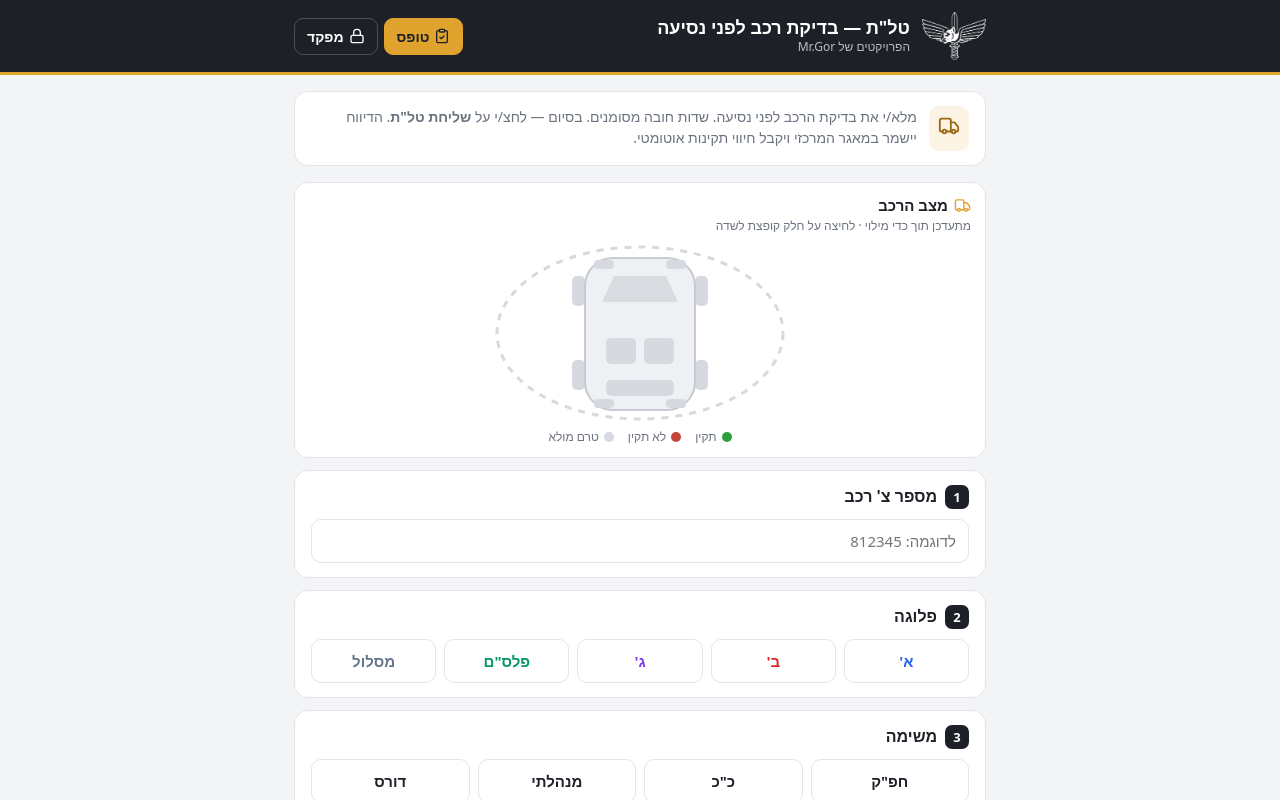
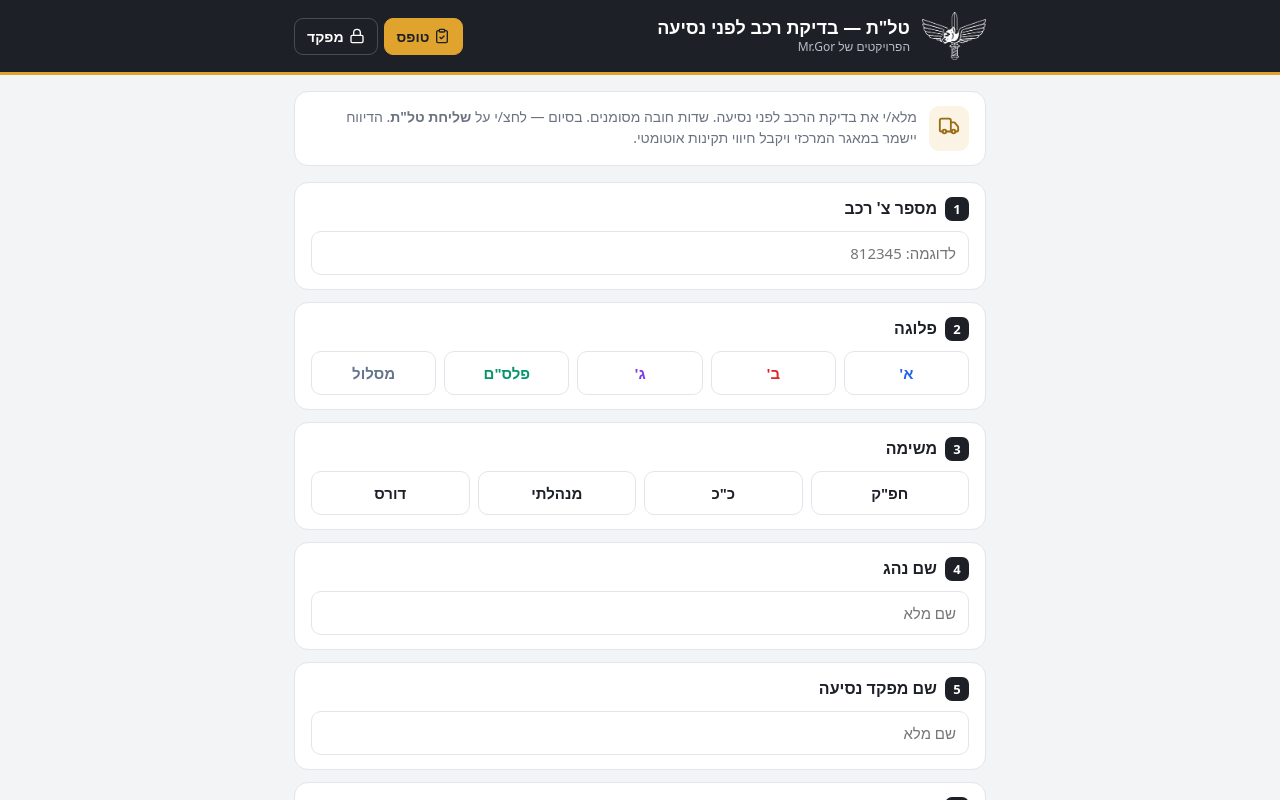
Before and after one commit to MrGor-gif/panther-talat, a React (Vite) app: page / in a window 1280 px wide. Shown: the top 800 px of the page. Built offline with nearby package versions, Linux system fonts and the light colour scheme.

Commit message:
Revert "Add interactive vehicle diagram on the form — parts color green/red live as you fill; click a part to jump to its field"
This reverts commit 02a665abbaf1fe5f095245505884ecf644c4ece0.

```diff
--- a/src/App.jsx
+++ b/src/App.jsx
@@ -361,7 +361,7 @@ function TalatFields({ f, set, errors, onError }) {
           value={f.commander} onChange={(e) => set("commander", e.target.value)} />
       </Section>
 
-      <Section n={6} title="מפלס דלק" id="sec-fuel">
+      <Section n={6} title="מפלס דלק">
         <Choice options={FUEL_LEVELS} value={f.fuel} onChange={(v) => set("fuel", v)} error={errors.fuel} />
       </Section>
 
@@ -369,7 +369,7 @@ function TalatFields({ f, set, errors, onError }) {
         <Choice options={COOLANT_LEVELS} value={f.coolant} onChange={(v) => set("coolant", v)} error={errors.coolant} col />
       </Section>
 
-      <Section n={8} title="מתיזים" hint="בדוק מים, מיכל ווישרים" id="sec-sprayers">
+      <Section n={8} title="מתיזים" hint="בדוק מים, מיכל ווישרים">
         <OkBad value={f.sprayers} onChange={(v) => set("sprayers", v)} error={errors.sprayers} />
       </Section>
 
@@ -377,7 +377,7 @@ function TalatFields({ f, set, errors, onError }) {
         <ImageField value={f.engineOilImg} onChange={(v) => set("engineOilImg", v)} onError={onError} />
       </Section>
 
-      <Section n={10} title="מושבים אחוריים" hint="צלם ובדוק תקינות מושבים אחוריים, תעד אם יש נזק" id="sec-seats">
+      <Section n={10} title="מושבים אחוריים" hint="צלם ובדוק תקינות מושבים אחוריים, תעד אם יש נזק">
         <input className="inp" placeholder="תיאור נזק (אופציונלי)" value={f.rearSeatsDamage}
           onChange={(e) => set("rearSeatsDamage", e.target.value)} />
         <div style={{ height: 10 }} />
@@ -403,15 +403,15 @@ function TalatFields({ f, set, errors, onError }) {
         </div>
       </Section>
 
-      <Section n={13} title="לחץ אוויר בגלגלים" id="sec-tire">
+      <Section n={13} title="לחץ אוויר בגלגלים">
         <OkBad value={f.tirePressure} onChange={(v) => set("tirePressure", v)} error={errors.tirePressure} />
       </Section>
 
-      <Section n={14} title="תאורה" hint="בדוק פנסים קדמיים ואחוריים" id="sec-lights">
+      <Section n={14} title="תאורה" hint="בדוק פנסים קדמיים ואחוריים">
         <OkBad value={f.lights} onChange={(v) => set("lights", v)} error={errors.lights} />
       </Section>
 
-      <Section n={15} title="מנעול לתא מטען" id="sec-trunk">
+      <Section n={15} title="מנעול לתא מטען">
         <Choice options={TRUNK_LOCK} value={f.trunkLock} onChange={(v) => set("trunkLock", v)} error={errors.trunkLock} />
       </Section>
 
@@ -419,7 +419,7 @@ function TalatFields({ f, set, errors, onError }) {
         <ImageField value={f.talatSheetImg} onChange={(v) => set("talatSheetImg", v)} onError={onError} />
       </Section>
 
-      <Section n={17} title="אישור צילום 360°" id="sec-360"
+      <Section n={17} title="אישור צילום 360°"
         hint="אשר/י שצילמת את הרכב 360° (פנים וחוץ) ושלחת סרטון לקבוצת הטל&quot;ת הפלוגתית · חובה — לא ניתן לשלוח טל&quot;ת ללא אישור סרטון 360°">
         <div className={"row2 " + (errors.photo360 ? "field-error" : "")}>
           <button type="button" className={"seg " + (f.photo360 === "מאשר" ? "seg-green" : "")}
@@ -497,8 +497,6 @@ function ReportForm({ onSaved, onOfflineSaved, onError }) {
     <div>
       <IntroCard />
 
-      <VehicleDiagram f={f} onPart={(id) => { const el = document.getElementById(id); if (el) el.scrollIntoView({ behavior: "smooth", block: "center" }); }} />
-
       <TalatFields f={f} set={set} errors={errors} onError={onError} />
 
       {/* live status preview */}
@@ -517,70 +515,6 @@ function ReportForm({ onSaved, onOfflineSaved, onError }) {
       <button className="submit" disabled={submitting} onClick={submit}>
         {submitting ? "שולח…" : (<><ShieldCheck size={20} /> שליחת טל"ת</>)}
       </button>
-    </div>
-  );
-}
-
-/* ---------- interactive vehicle diagram (live on the form) ---------- */
-function VehicleDiagram({ f, onPart }) {
-  const OK = "#2E9E3B", BAD = "#C4463A", NA = "#8A90A0", NONE = "#D6D9DF";
-  const ob = (v) => (v === "תקין" ? OK : v === "לא תקין" ? BAD : NONE);
-  const lights = ob(f.lights);
-  const tires = ob(f.tirePressure);
-  const sprayers = ob(f.sprayers);
-  const trunk = f.trunkLock === "קיים" ? OK : f.trunkLock === "לא קיים" ? BAD : f.trunkLock === "לא רלוונטי" ? NA : NONE;
-  const seats = (f.rearSeatsDamage && f.rearSeatsDamage.trim()) ? BAD : NONE;
-  const p360 = f.photo360 === "מאשר" ? OK : f.photo360 === "לא מאשר" ? BAD : NONE;
-  const st = { transition: "fill .3s ease" };
-
-  const P = ({ id, label, children }) => (
-    <g onClick={() => onPart && onPart(id)} style={{ cursor: onPart ? "pointer" : "default" }}>
-      <title>{label}</title>
-      {children}
-    </g>
-  );
-
-  return (
-    <div style={{ background: SURFACE, border: "1px solid " + BORDER, borderRadius: 14, padding: "12px 14px", marginBottom: 12 }}>
-      <div style={{ fontWeight: 700, fontSize: 15, display: "flex", alignItems: "center", gap: 6 }}>
-        <Truck size={17} color={ACCENT} /> מצב הרכב
-      </div>
-      <div style={{ fontSize: 12, color: MUTED, margin: "2px 0 6px" }}>מתעדכן תוך כדי מילוי · לחיצה על חלק קופצת לשדה</div>
-      <svg viewBox="0 0 300 182" style={{ width: "100%", maxWidth: 300, display: "block", margin: "0 auto" }}>
-        <P id="sec-360" label="אישור צילום 360°">
-          <ellipse cx="150" cy="93" rx="143" ry="86" fill="none" stroke={p360} strokeWidth="3" strokeDasharray="7 7" style={st} />
-        </P>
-        <P id="sec-tire" label="לחץ אוויר בגלגלים">
-          <rect x="82" y="36" width="13" height="30" rx="5" fill={tires} style={st} />
-          <rect x="205" y="36" width="13" height="30" rx="5" fill={tires} style={st} />
-          <rect x="82" y="120" width="13" height="30" rx="5" fill={tires} style={st} />
-          <rect x="205" y="120" width="13" height="30" rx="5" fill={tires} style={st} />
-        </P>
-        <rect x="95" y="18" width="110" height="152" rx="28" fill="#EEF0F3" stroke="#C7CAD1" strokeWidth="2" />
-        <P id="sec-lights" label="תאורה">
-          <rect x="104" y="20" width="20" height="9" rx="4" fill={lights} style={st} />
-          <rect x="176" y="20" width="20" height="9" rx="4" fill={lights} style={st} />
-          <rect x="104" y="159" width="20" height="9" rx="4" fill={lights} style={st} />
-          <rect x="176" y="159" width="20" height="9" rx="4" fill={lights} style={st} />
-        </P>
-        <P id="sec-sprayers" label="מתיזים (וישרים)">
-          <path d="M112 62 L124 36 L176 36 L188 62 Z" fill={sprayers} opacity="0.92" style={st} />
-        </P>
-        <P id="sec-seats" label="מושבים אחוריים">
-          <rect x="116" y="98" width="30" height="26" rx="5" fill={seats} style={st} />
-          <rect x="154" y="98" width="30" height="26" rx="5" fill={seats} style={st} />
-        </P>
-        <P id="sec-trunk" label="מנעול תא מטען">
-          <rect x="116" y="140" width="68" height="16" rx="5" fill={trunk} style={st} />
-        </P>
-      </svg>
-      <div style={{ display: "flex", justifyContent: "center", gap: 14, marginTop: 6, fontSize: 12, color: MUTED, flexWrap: "wrap" }}>
-        {[["תקין", OK], ["לא תקין", BAD], ["טרם מולא", NONE]].map(([lbl, c]) => (
-          <span key={lbl} style={{ display: "inline-flex", alignItems: "center", gap: 5 }}>
-            <span style={{ width: 10, height: 10, borderRadius: "50%", background: c }} /> {lbl}
-          </span>
-        ))}
-      </div>
     </div>
   );
 }
@@ -661,9 +595,9 @@ function ConfirmationScreen({ record: r, pending, onNew }) {
 }
 
 /* ---------- form building blocks ---------- */
-function Section({ n, title, hint, children, id }) {
-  return (
-    <section id={id} style={{ background: SURFACE, border: "1px solid " + BORDER, borderRadius: 14, padding: "14px 16px", marginBottom: 12, scrollMarginTop: 12 }}>
+function Section({ n, title, hint, children }) {
+  return (
+    <section style={{ background: SURFACE, border: "1px solid " + BORDER, borderRadius: 14, padding: "14px 16px", marginBottom: 12 }}>
       <div style={{ display: "flex", alignItems: "baseline", gap: 8, marginBottom: hint ? 4 : 10 }}>
         <span style={{ background: HEADER, color: "#fff", width: 24, height: 24, borderRadius: 7, display: "inline-flex", alignItems: "center", justifyContent: "center", fontSize: 13, fontWeight: 700, flexShrink: 0 }}>{n}</span>
         <h3 style={{ margin: 0, fontSize: 16, fontWeight: 700 }}>{title}</h3>
```
